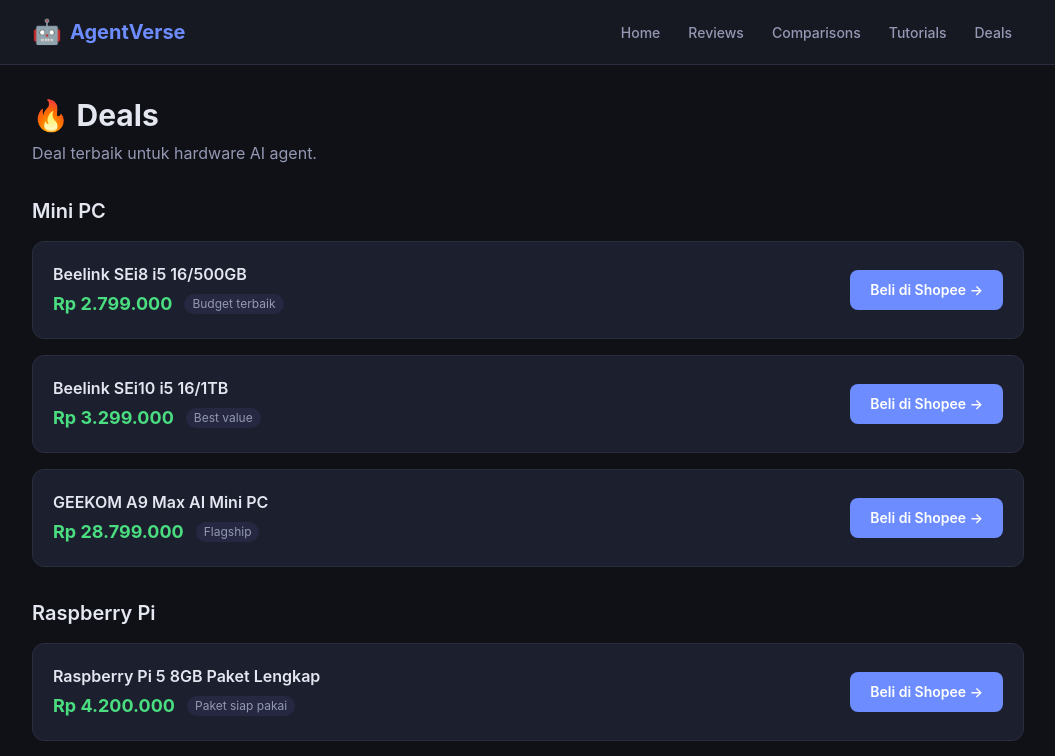
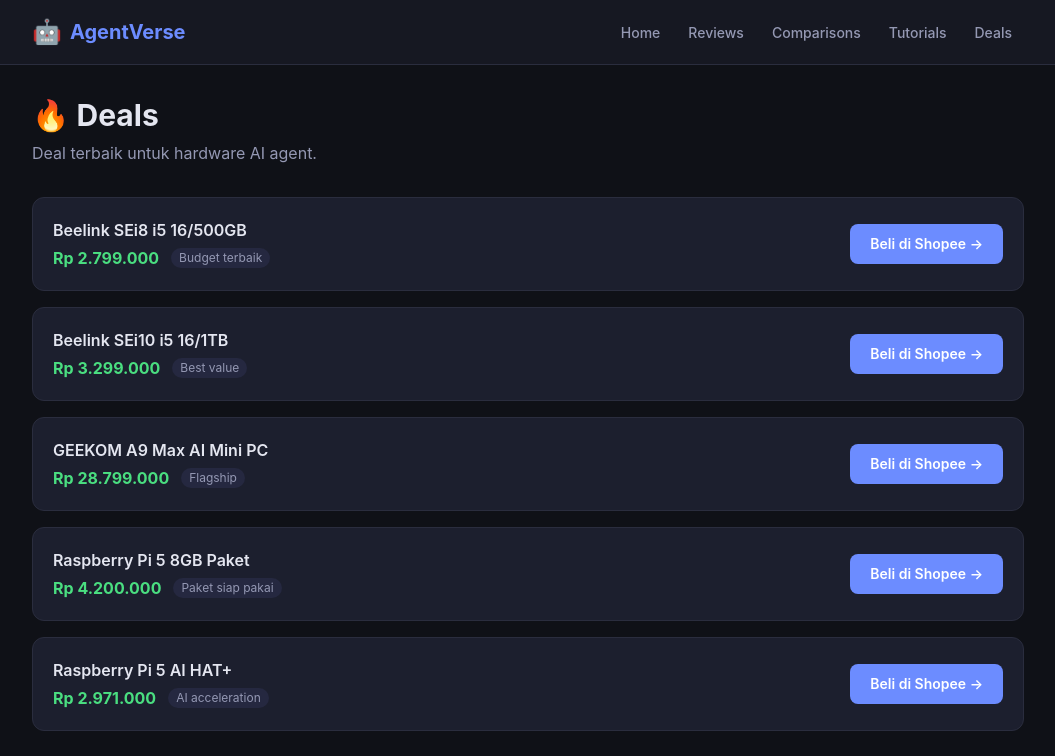
Before and after one commit to mpwridd/agentverse, a Next.js app: page /deals in a window 1280 px wide. Shown: the top 756 px of the page, without its empty margins (112-1167 px from the left). Built offline with nearby package versions, Linux system fonts and the light colour scheme.

Commit message:
Simplify deals page

```diff
--- a/src/app/deals/page.tsx
+++ b/src/app/deals/page.tsx
@@ -1,10 +1,15 @@
-import ProductLink from "@/components/ProductLink";
-
 export const metadata = {
   title: "Deals — Promo Mini PC & AI Tools",
-  description:
-    "Deal terbaik Mini PC, Raspberry Pi, dan tools AI di Shopee.",
+  description: "Deal terbaik Mini PC, Raspberry Pi, dan tools AI di Shopee.",
 };
+
+const deals = [
+  { name: "Beelink SEi8 i5 16/500GB", price: "Rp 2.799.000", note: "Budget terbaik", url: "https://shopee.co.id/Beelink-SEi8-i.1070891797.20293439189?mmp_pid=an_11360871961&utm_source=an_11360871961&utm_medium=affiliates" },
+  { name: "Beelink SEi10 i5 16/1TB", price: "Rp 3.299.000", note: "Best value", url: "https://shopee.co.id/Beelink-SEi10-i.15438867.22681138325?mmp_pid=an_11360871961&utm_source=an_11360871961&utm_medium=affiliates" },
+  { name: "GEEKOM A9 Max AI Mini PC", price: "Rp 28.799.000", note: "Flagship", url: "https://shopee.co.id/GEEKOM-A9-Max-i.1412305006.55103108854?mmp_pid=an_11360871961&utm_source=an_11360871961&utm_medium=affiliates" },
+  { name: "Raspberry Pi 5 8GB Paket", price: "Rp 4.200.000", note: "Paket siap pakai", url: "https://shopee.co.id/Raspberry-Pi-5-8GB-i.995354751.27455041254?mmp_pid=an_11360871961&utm_source=an_11360871961&utm_medium=affiliates" },
+  { name: "Raspberry Pi 5 AI HAT+", price: "Rp 2.971.000", note: "AI acceleration", url: "https://shopee.co.id/Raspberry-Pi-5-AI-HAT-i.27499686.28674224294?mmp_pid=an_11360871961&utm_source=an_11360871961&utm_medium=affiliates" },
+];
 
 export default function DealsPage() {
   return (
@@ -14,39 +19,34 @@
         Deal terbaik untuk hardware AI agent.
       </p>
 
-      <h2 className="text-xl font-semibold mb-4">Mini PC</h2>
-      <ProductLink
-        name="Beelink SEi8 i5 16/500GB"
-        url="https://shopee.co.id/Beelink-SEi8-i.1070891797.20293439189?mmp_pid=an_11360871961&utm_source=an_11360871961&utm_medium=affiliates"
-        price="Rp 2.799.000"
-        note="Budget terbaik"
-      />
-      <ProductLink
-        name="Beelink SEi10 i5 16/1TB"
-        url="https://shopee.co.id/Beelink-SEi10-i.15438867.22681138325?mmp_pid=an_11360871961&utm_source=an_11360871961&utm_medium=affiliates"
-        price="Rp 3.299.000"
-        note="Best value"
-      />
-      <ProductLink
-        name="GEEKOM A9 Max AI Mini PC"
-        url="https://shopee.co.id/GEEKOM-A9-Max-i.1412305006.55103108854?mmp_pid=an_11360871961&utm_source=an_11360871961&utm_medium=affiliates"
-        price="Rp 28.799.000"
-        note="Flagship"
-      />
-
-      <h2 className="text-xl font-semibold mb-4 mt-8">Raspberry Pi</h2>
-      <ProductLink
-        name="Raspberry Pi 5 8GB Paket Lengkap"
-        url="https://shopee.co.id/Raspberry-Pi-5-8GB-i.995354751.27455041254?mmp_pid=an_11360871961&utm_source=an_11360871961&utm_medium=affiliates"
-        price="Rp 4.200.000"
-        note="Paket siap pakai"
-      />
-      <ProductLink
-        name="Raspberry Pi 5 AI HAT+ 26 TOPS"
-        url="https://shopee.co.id/Raspberry-Pi-5-AI-HAT-i.27499686.28674224294?mmp_pid=an_11360871961&utm_source=an_11360871961&utm_medium=affiliates"
-        price="Rp 2.971.000"
-        note="AI acceleration"
-      />
+      <div className="space-y-4">
+        {deals.map((deal) => (
+          <div
+            key={deal.name}
+            className="rounded-xl p-5 flex items-center justify-between gap-4"
+            style={{ background: "var(--bg-card)", border: "1px solid var(--border)" }}
+          >
+            <div>
+              <h4 className="font-semibold">{deal.name}</h4>
+              <div className="flex items-center gap-3 mt-1">
+                <span className="font-bold" style={{ color: "var(--green)" }}>{deal.price}</span>
+                <span className="text-xs px-2 py-0.5 rounded-full" style={{ background: "var(--bg-hover)", color: "var(--text-secondary)" }}>
+                  {deal.note}
+                </span>
+              </div>
+            </div>
+            <a
+              href={deal.url}
+              target="_blank"
+              rel="noopener noreferrer nofollow"
+              className="shrink-0 px-5 py-2.5 rounded-lg text-sm font-semibold hover:opacity-90 transition"
+              style={{ background: "var(--accent)", color: "white" }}
+            >
+              Beli di Shopee →
+            </a>
+          </div>
+        ))}
+      </div>
     </div>
   );
 }
```
